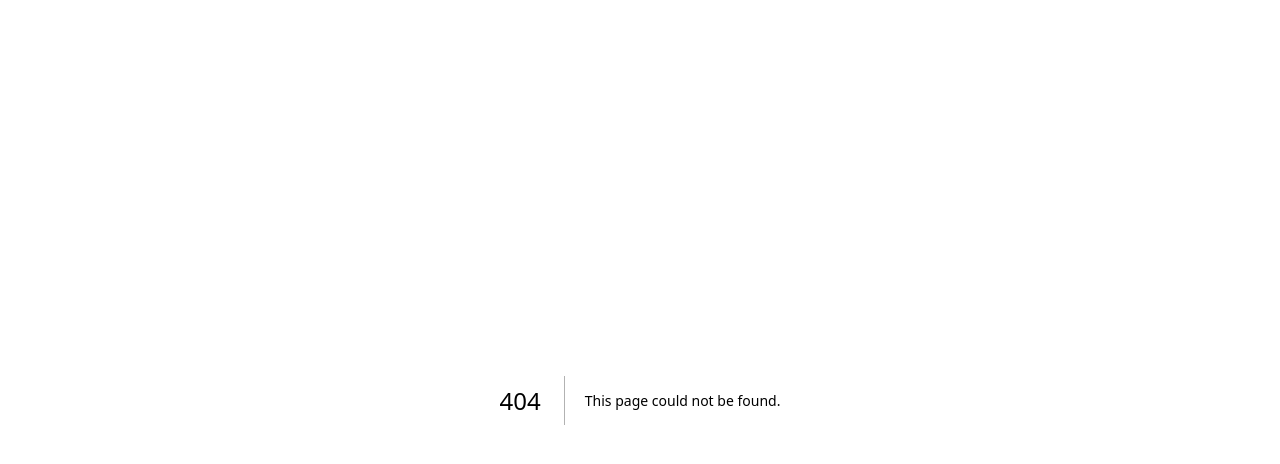
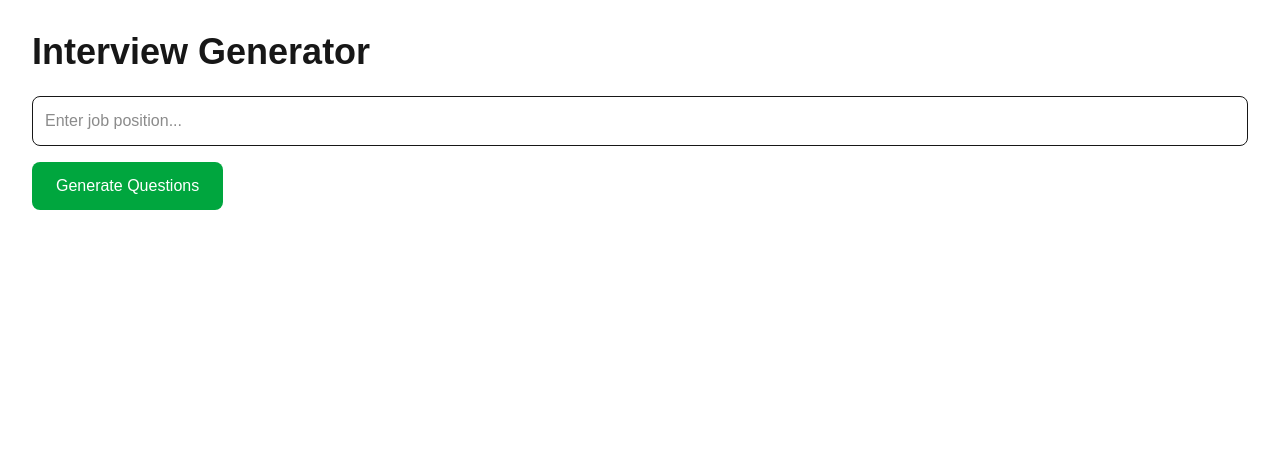
Before and after one commit to Firemoyun/AI-Study-Interview-Assistant, a Next.js app: page /interview in a window 1280 px wide. Before the commit this address had no page. Shown: the top 464 px of the page. Built offline with nearby package versions, Linux system fonts and the light colour scheme.

Commit message:
Add interview generator page

```diff
--- /dev/null
+++ b/app/interview/page.tsx
@@ -0,0 +1,18 @@
+export default function InterviewPage() {
+  return (
+    <main className="min-h-screen p-8">
+      <h1 className="text-4xl font-bold mb-6">
+        Interview Generator
+      </h1>
+
+      <input
+        className="w-full border p-3 rounded-lg"
+        placeholder="Enter job position..."
+      />
+
+      <button className="mt-4 px-6 py-3 bg-green-600 text-white rounded-lg">
+        Generate Questions
+      </button>
+    </main>
+  );
+}
```
